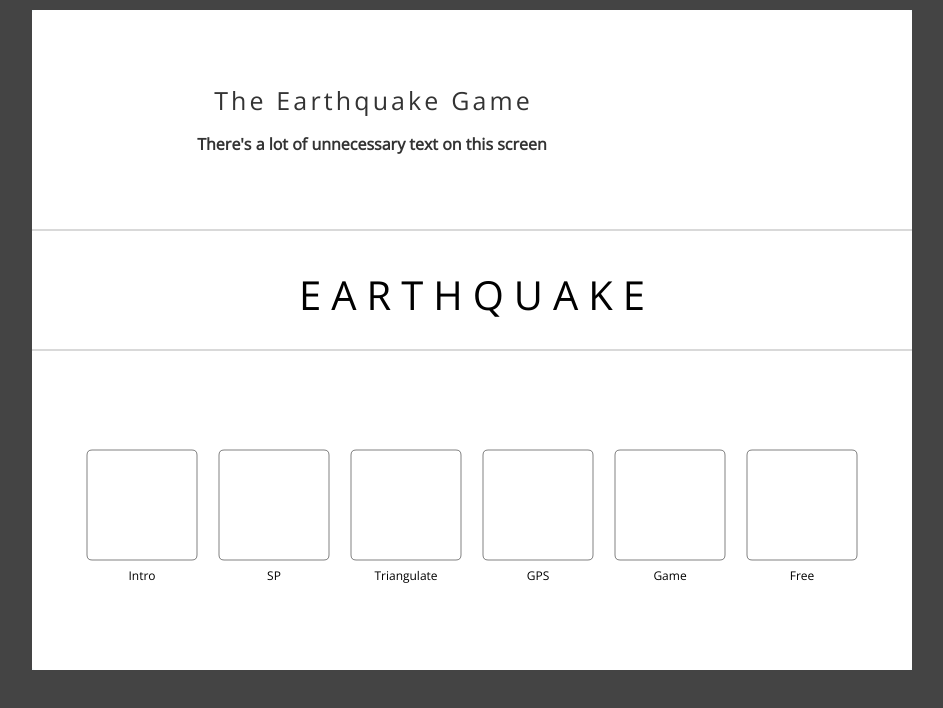
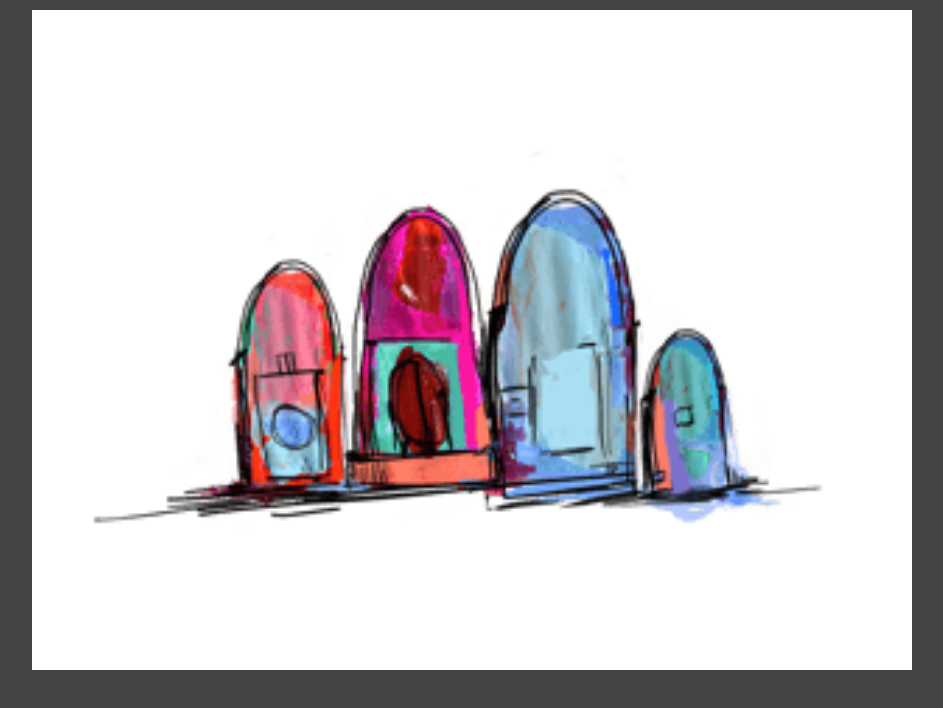
Before and after one commit to fielddaylab/earthquake, a plain HTML site: page index.html in a window 1280 px wide. Shown: the whole page, without its empty margins (168-1111 px from the left). Drawn offline with nearby package versions, Linux system fonts and the light colour scheme.

Commit message:
comic scene stubbed

```diff
--- a/index.html
+++ b/index.html
@@ -41,6 +41,7 @@ body,div
 
 <script type="text/javascript" src="src/scenes/nullScene.js"></script>
 <script type="text/javascript" src="src/scenes/loadingScene.js"></script>
+<script type="text/javascript" src="src/scenes/comicScene.js"></script>
 <script type="text/javascript" src="src/scenes/testScene.js"></script>
 <script type="text/javascript" src="src/scenes/chooseScene.js"></script>
 <script type="text/javascript" src="src/scenes/gameplayScene.js"></script>
--- a/src/game.js
+++ b/src/game.js
@@ -14,6 +14,7 @@ var Game = function(init)
   var scenes = [
     new NullScene(self, stage),
     new LoadingScene(self, stage),
+    new ComicScene(self, stage),
     /*new TestScene(self, stage),*/
     new ChooseScene(self, stage),
     new GamePlayScene(self, stage),
--- a/src/scenes/chooseScene.js
+++ b/src/scenes/chooseScene.js
@@ -38,12 +38,12 @@ var ChooseScene = function(game, stage)
     title_y = dc.height/2-30;
     subtitle_y = btn_y-40;
 
-    btn_intro       = new ButtonBox(btn_x[0],btn_y,btn_s,btn_s,function(evt){ game.start = 0; game.setScene(3); });
-    btn_sp          = new ButtonBox(btn_x[1],btn_y,btn_s,btn_s,function(evt){ game.start = 1; game.setScene(3); });
-    btn_triangulate = new ButtonBox(btn_x[2],btn_y,btn_s,btn_s,function(evt){ game.start = 2; game.setScene(3); });
-    btn_GPS         = new ButtonBox(btn_x[3],btn_y,btn_s,btn_s,function(evt){ game.start = 3; game.setScene(3); });
-    btn_game        = new ButtonBox(btn_x[4],btn_y,btn_s,btn_s,function(evt){ game.start = 4; game.setScene(3); });
-    btn_free        = new ButtonBox(btn_x[5],btn_y,btn_s,btn_s,function(evt){ game.start = 5; game.setScene(3); });
+    btn_intro       = new ButtonBox(btn_x[0],btn_y,btn_s,btn_s,function(evt){ game.start = 0; game.setScene(4); });
+    btn_sp          = new ButtonBox(btn_x[1],btn_y,btn_s,btn_s,function(evt){ game.start = 1; game.setScene(4); });
+    btn_triangulate = new ButtonBox(btn_x[2],btn_y,btn_s,btn_s,function(evt){ game.start = 2; game.setScene(4); });
+    btn_GPS         = new ButtonBox(btn_x[3],btn_y,btn_s,btn_s,function(evt){ game.start = 3; game.setScene(4); });
+    btn_game        = new ButtonBox(btn_x[4],btn_y,btn_s,btn_s,function(evt){ game.start = 4; game.setScene(4); });
+    btn_free        = new ButtonBox(btn_x[5],btn_y,btn_s,btn_s,function(evt){ game.start = 5; game.setScene(4); });
 
     clicker.register(btn_intro);
     clicker.register(btn_sp);
--- /dev/null
+++ b/src/scenes/comicScene.js
@@ -0,0 +1,47 @@
+var ComicScene = function(game, stage)
+{
+  var self = this;
+
+  var dc = stage.drawCanv;
+  var ctx = stage.drawCanv.context;
+
+  var clicker;
+
+  var imgs;
+  var cur_img;
+  var next_btn;
+
+  self.ready = function()
+  {
+    clicker = new Clicker({source:stage.dispCanv.canvas});
+
+    imgs = []; var i = 0;
+    imgs[i] = new Image(); imgs[i].src = "assets/city_circ.png"; i++;
+    imgs[i] = new Image(); imgs[i].src = "assets/city_tri.png"; i++;
+
+    next_btn = new ButtonBox(0,0,dc.width,dc.height,function(evt){cur_img++;});
+    clicker.register(next_btn);
+
+    cur_img = 0;
+  };
+
+  var duh = 0;
+  self.tick = function()
+  {
+    if(cur_img >= imgs.length) { game.nextScene(); }
+    else clicker.flush();
+  };
+
+  self.draw = function()
+  {
+    ctx.fillStyle = "#FFFFFF";
+    ctx.fillRect(0,0,dc.width,dc.height);
+    if(cur_img < imgs.length) ctx.drawImage(imgs[cur_img],20,20,dc.width-40,dc.height-40);
+  };
+
+  self.cleanup = function()
+  {
+    clicker.detach();
+    clicker = undefined;
+  };
+};
--- a/src/scenes/gameplayScene.js
+++ b/src/scenes/gameplayScene.js
@@ -2227,7 +2227,7 @@ var GamePlayScene = function(game, stage)
   {
     if(!skip_scene_check) //lazy hack
     {
-      if(levels[cur_level].return_on_complete) { game.setScene(2); return; }
+      if(levels[cur_level].return_on_complete) { game.setScene(3); return; }
     }
     cur_level = (cur_level+1)%levels.length;
     if(levels[cur_level].reset)
```
